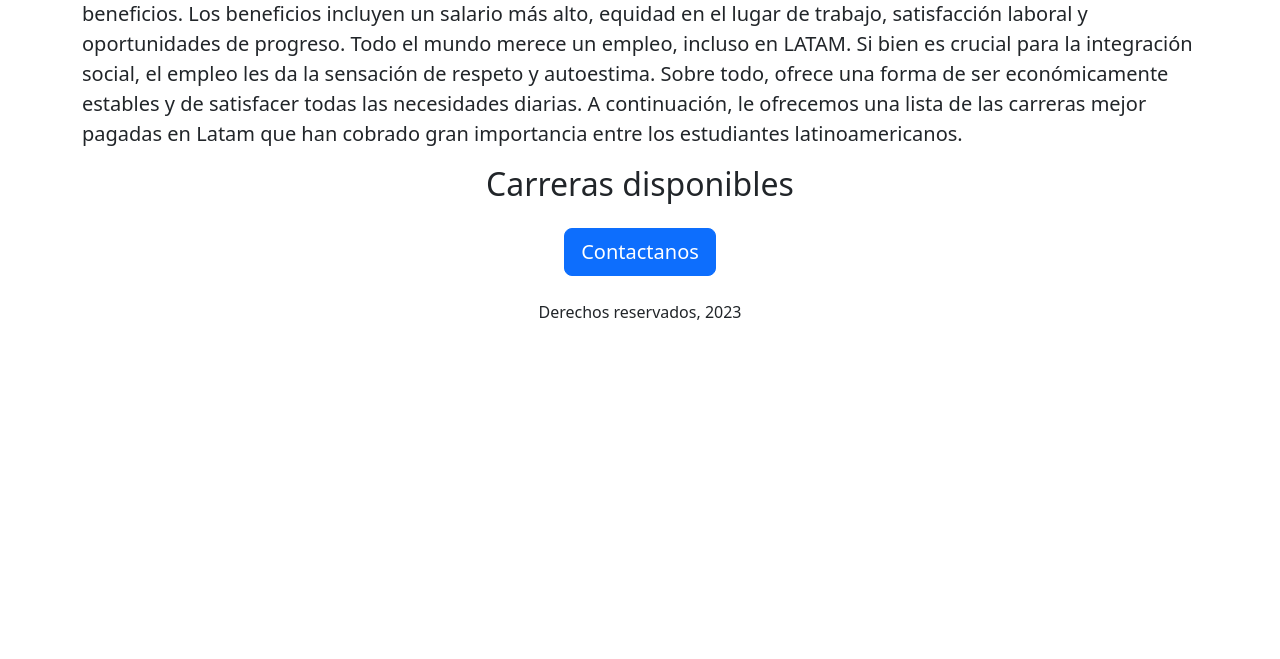
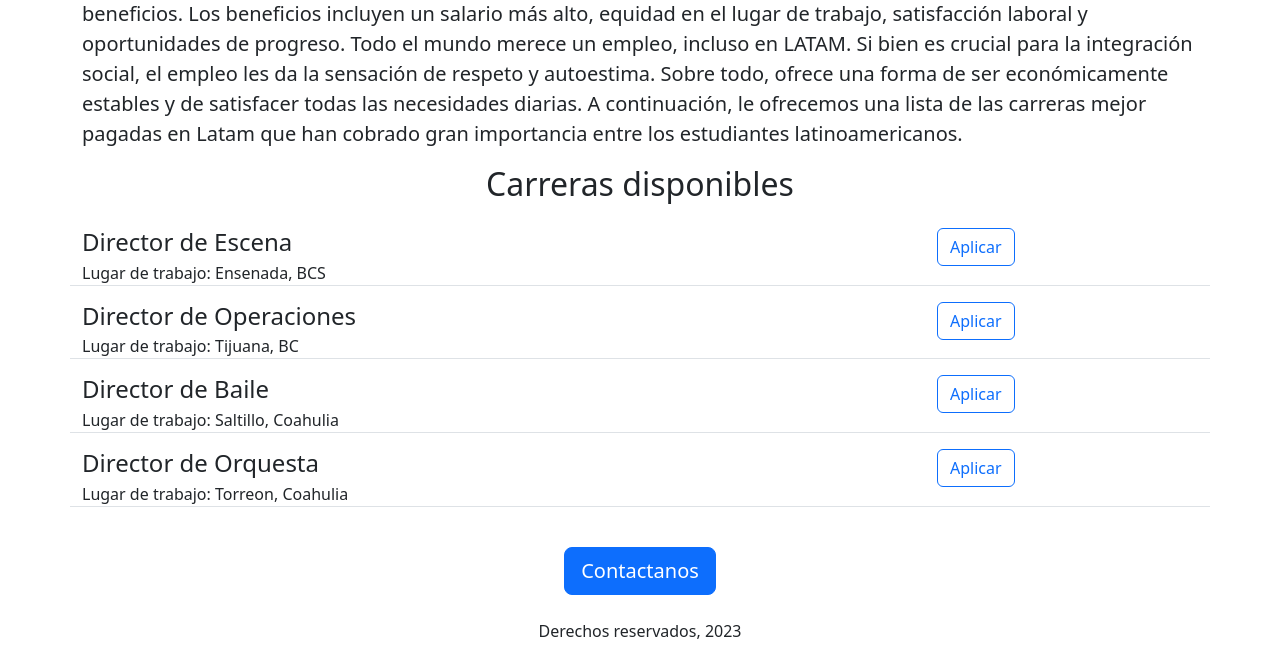
Before and after one commit to mauangelesm/website-carreras, a Flask app: page / in a window 1280 px wide. Shown: the part 551-1210 px from the top of the page. Before the commit the page ends 871 px from the top, so only its background shows below. Run offline with Flask 2, Linux system fonts and the light colour scheme.

Commit message:
Using dynamic data and templates

```diff
--- a/app.py
+++ b/app.py
@@ -2,9 +2,34 @@ from flask import Flask, render_template
 
 app = Flask(__name__)
 
+Puestos = [
+  {
+   "id": 1,
+    "nombre": "Director de Escena",
+    "Lugar de trabajo": "Ensenada, BCS"
+  },
+  {
+   "id": 2,
+    "nombre": "Director de Operaciones",
+    "Lugar de trabajo": "Tijuana, BC"
+  },
+  {
+   "id": 3,
+    "nombre": "Director de Baile",
+    "Lugar de trabajo": "Saltillo, Coahulia"
+  },
+  {
+   "id": 4,
+    "nombre": "Director de Orquesta",
+    "Lugar de trabajo": "Torreon, Coahulia"
+  }
+]
+
+
 @app.route("/")
 def hola():
-    return render_template('home.html')
+    return render_template('home.html',
+                          jobs=Puestos)
 
 if __name__ == "__main__":
   app.run(host='0.0.0.0', debug=True)
--- a/templates/home.html
+++ b/templates/home.html
@@ -30,8 +30,12 @@ A continuación, le ofrecemos una lista de las carreras mejor pagadas en Latam q
 
      <h2 class="text-center mt-2 mb-4">Carreras disponibles</h2>
     <div>
+        <!--{{jobs}}-->
+        {% for job in jobs %}
+         {% include 'jobitem.html'%}
+        {% endfor %}
       <div class="text-center">
-      <button type="button" class="btn btn-primary btn-lg">Contactanos</button>
+      <button type="button" class="btn btn-primary btn-lg mt-4">Contactanos</button>
       <p class="mt-4">
         Derechos reservados, 2023
       </p>
--- /dev/null
+++ b/templates/jobitem.html
@@ -0,0 +1,12 @@
+<div class="border-bottom row" style="margin-bottom:16px;padding-bottom=6px">
+  <div class='col-9'>
+     <h4 style="margin-bottom:4px">
+       {{job['nombre']}}
+     </h4>
+     <div>
+        Lugar de trabajo: {{job['Lugar de trabajo']}}                 </div>
+  </div>
+  <div class='col-3'>
+  <button type="button" class="btn btn-outline-primary">Aplicar</button>
+  </div>
+</div>
```
